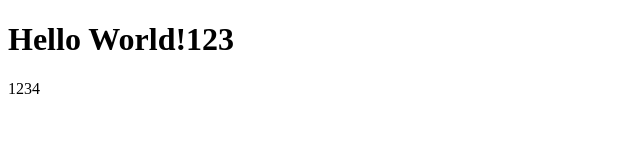
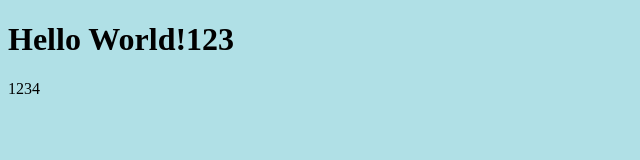
Before and after one commit to nohseunghoon/fast-web-recipe2, a plain HTML site: page index.html in a window 1280 px wide. Shown: the whole page, without its empty margins (0-640 px from the left). Drawn offline with Linux system fonts and the light colour scheme.

Commit message:
add style.css

```diff
--- a/index.html
+++ b/index.html
@@ -2,6 +2,7 @@
 <html>
   <head>
     <meta charset="utf-8">
+    <link rel="stylesheet" href="style.css">
   </head>
   <body>
     <h1>Hello World!123</h1>1234
--- /dev/null
+++ b/style.css
@@ -0,0 +1,3 @@
+body{
+  background-color: powderblue;
+}
```
